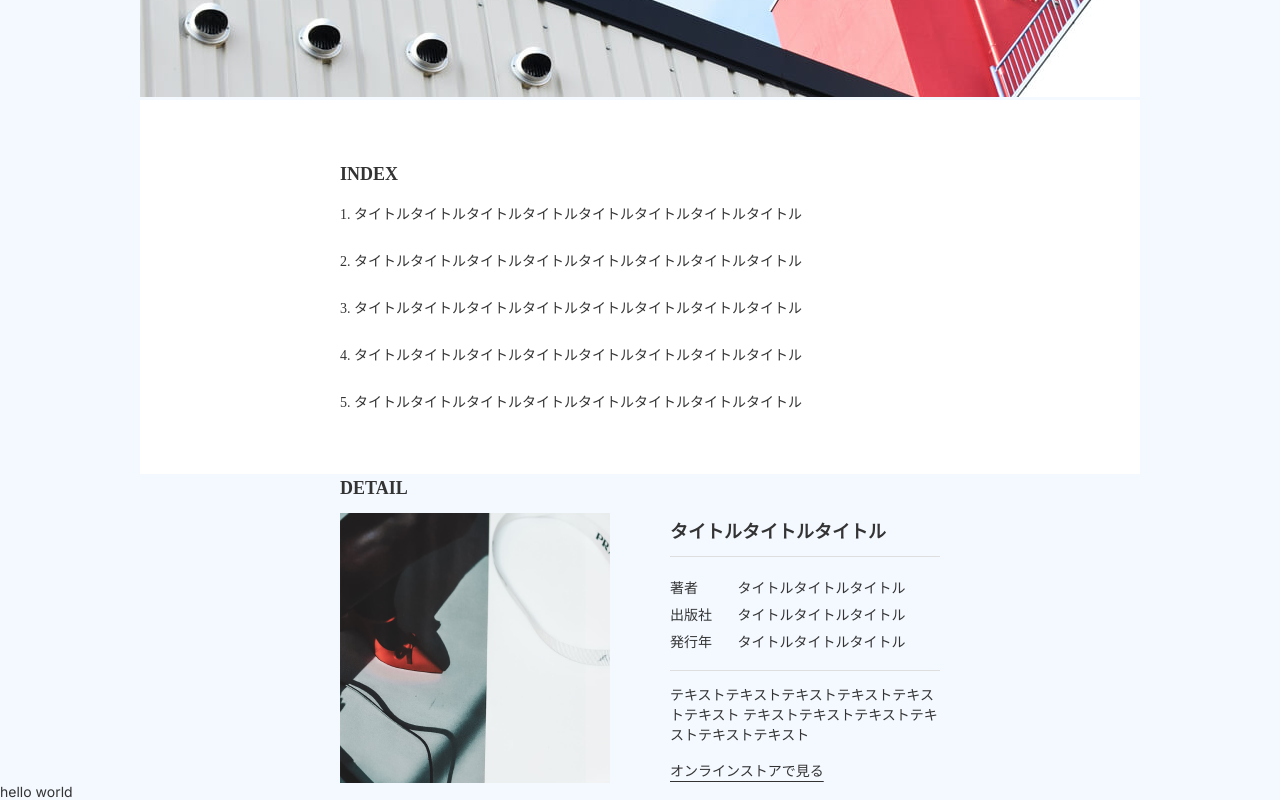
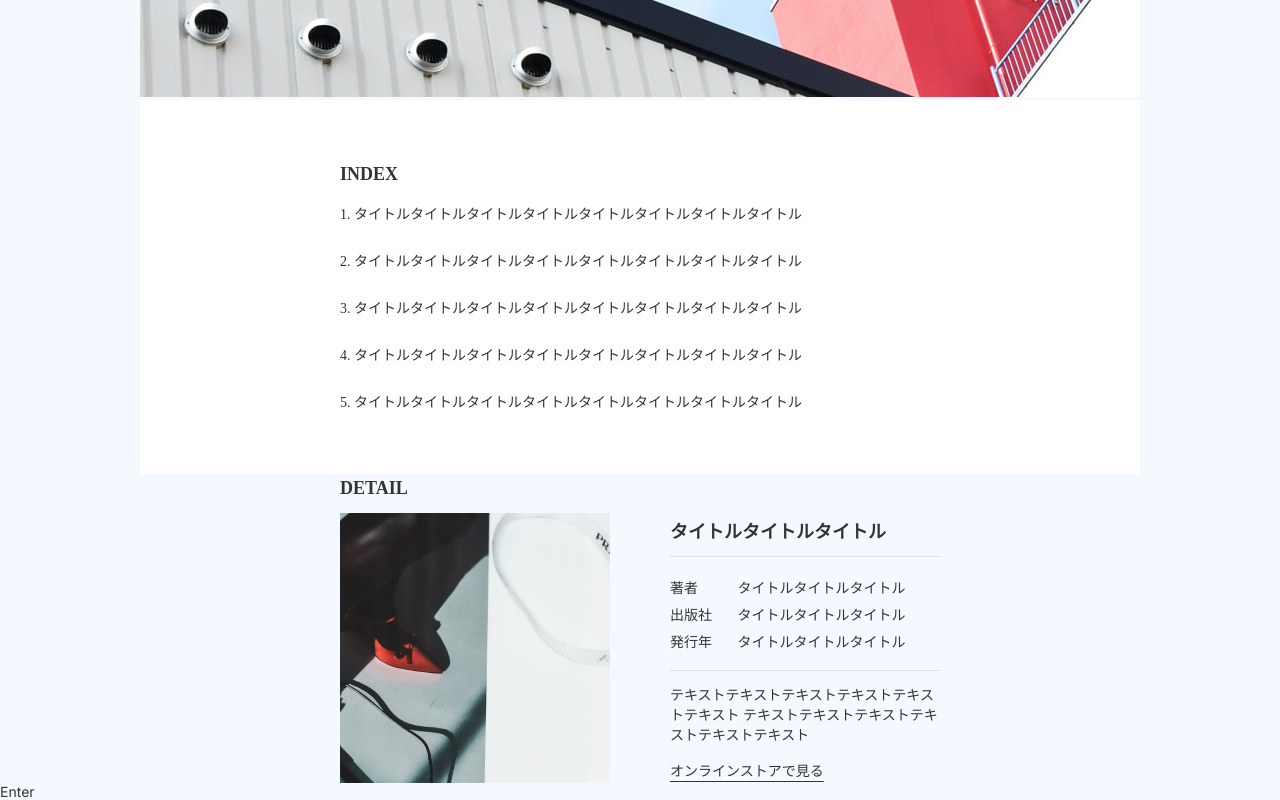
Before and after one commit to tappypuppy/photo-site-1col, a Next.js app: page / in a window 1280 px wide. Shown: the part 393-1193 px from the top of the page. Built offline with nearby package versions, Linux system fonts and the light colour scheme; a web font is replaced by a local one.

Commit message:
footerの大枠を追加

```diff
--- a/src/app/page.tsx
+++ b/src/app/page.tsx
@@ -3,6 +3,7 @@
 import Hero from "../components/Hero/Hero";
 import Index from "../components/Index/Index";
 import Detail from "@/components/Detail/Detail";
+import Footer from "@/components/Footer/Footer";
 
 export default function Home() {
   return (
@@ -12,7 +13,7 @@
         <Hero />
         <Index />
         <Detail />
-        <div>hello world</div>
+        <Footer />
       </main>
     </div>
   );
--- /dev/null
+++ b/src/components/Footer/Footer.tsx
@@ -0,0 +1,11 @@
+import styles from './Footer.module.css';
+
+function Footer() {
+    return (
+        <footer className={styles.footer_box}>
+            Enter
+        </footer>
+    );
+}
+
+export default Footer;
```
Also changed, not shown: src/components/Footer/Footer.module.css (added).
